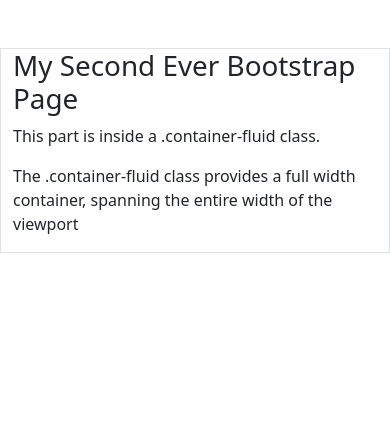
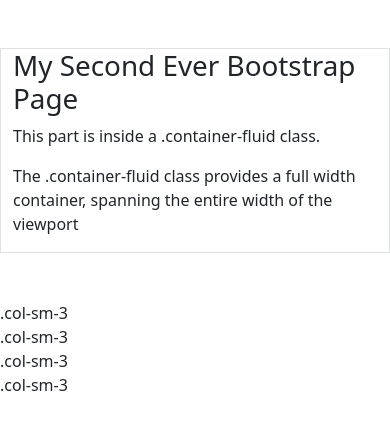
Before and after one commit to nmWolfe/learning_bootstrap, a plain HTML site: page index_2.html in a window 390 px wide. Drawn offline with nearby package versions, Linux system fonts and the light colour scheme.

Commit message:
Displaying equal columns in index, and responsive in index_2

```diff
--- a/index_2.html
+++ b/index_2.html
@@ -19,5 +19,12 @@
         entire width of the viewport
       </p>
     </div>
+
+    <div class="row">
+        <div class="col-sm-3">.col-sm-3</div>
+        <div class="col-sm-3">.col-sm-3</div>
+        <div class="col-sm-3">.col-sm-3</div>
+        <div class="col-sm-3">.col-sm-3</div>
+    </div>
   </body>
 </html>
```
Also changed, not shown: index.html (+9 -4 lines).
